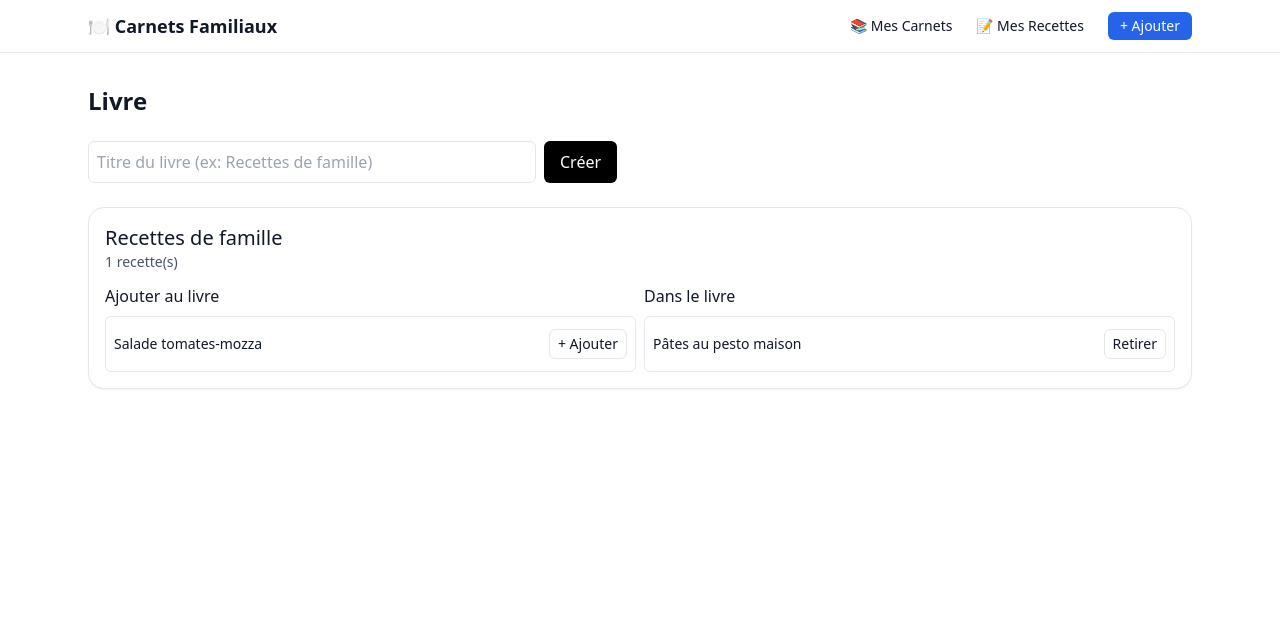
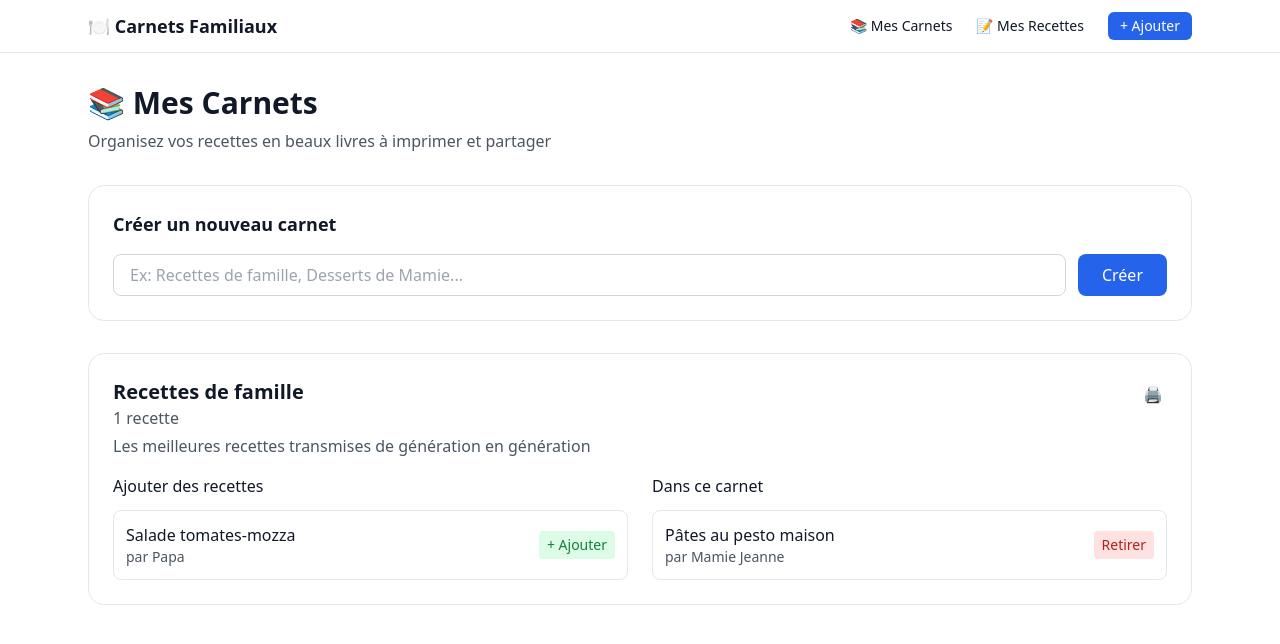
Before and after one commit to oliviertgpls-tech/Fdt-2, a Next.js app: page /library in a window 1280 px wide. Shown: the top 644 px of the page. Built offline with nearby package versions, Linux system fonts and the light colour scheme.

Commit message:
Update page.tsx

```diff
--- a/app/(tabs)/library/page.tsx
+++ b/app/(tabs)/library/page.tsx
@@ -1,7 +1,4 @@
 "use client";
-export const dynamic = "force-dynamic";
-export const revalidate = 0;
-export const fetchCache = "force-no-store";
 
 import { useState } from "react";
 import { useRecipes } from "@/contexts/RecipesProvider";
@@ -11,11 +8,22 @@ export default function LibraryPage() {
   const [title, setTitle] = useState("");
 
   return (
-    <section className="space-y-6">
-      <h1 className="text-2xl font-semibold">Livre</h1>
+    <section className="space-y-8">
+      {/* En-tête */}
+      <div className="space-y-2">
+        <h1 className="text-3xl font-bold text-gray-900">📚 Mes Carnets</h1>
+        <p className="text-gray-600">
+          Organisez vos recettes en beaux livres à imprimer et partager
+        </p>
+      </div>
 
+      {/* Formulaire de création */}
+      <div className="bg-white p-6 rounded-xl border border-gray-200">
+        <h2 className="text-lg font-semibold text-gray-900 mb-4">
+          Créer un nouveau carnet
+        </h2>
         <form
-        className="flex gap-2"
+          className="flex gap-3"
           onSubmit={(e) => {
             e.preventDefault();
             if (!title.trim()) return;
@@ -24,63 +32,133 @@ export default function LibraryPage() {
           }}
         >
           <input
-          className="w-full max-w-md rounded-md border p-2"
-          placeholder="Titre du livre (ex: Recettes de famille)"
+            className="flex-1 rounded-lg border border-gray-300 px-4 py-2 focus:border-blue-500 focus:outline-none focus:ring-2 focus:ring-blue-200"
+            placeholder="Ex: Recettes de famille, Desserts de Mamie..."
             value={title}
             onChange={(e) => setTitle(e.target.value)}
+            required
           />
-        <button className="rounded-md bg-black px-4 py-2 text-white">Créer</button>
+          <button
+            type="submit"
+            className="rounded-lg bg-blue-600 px-6 py-2 text-white font-medium hover:bg-blue-700 transition-colors"
+            disabled={!title.trim()}
+          >
+            Créer
+          </button>
         </form>
+      </div>
 
-      {books.map((b) => (
-        <div key={b.id} className="rounded-xl border bg-white p-4 shadow-sm">
-          <h2 className="text-xl font-medium">{b.title}</h2>
-          <p className="text-sm text-gray-600">{b.recipeIds.length} recette(s)</p>
+      {/* Liste des carnets */}
+      {books.length === 0 ? (
+        <div className="text-center py-12 bg-gray-50 rounded-xl">
+          <div className="text-6xl mb-4">📖</div>
+          <h3 className="text-lg font-medium text-gray-900 mb-2">
+            Aucun carnet pour l'instant
+          </h3>
+          <p className="text-gray-600">
+            Créez votre premier carnet pour organiser vos recettes
+          </p>
+        </div>
+      ) : (
+        <div className="space-y-6">
+          {books.map((book) => (
+            <div key={book.id} className="bg-white rounded-xl border border-gray-200 p-6">
+              <div className="flex justify-between items-start mb-4">
+                <div>
+                  <h2 className="text-xl font-semibold text-gray-900">{book.title}</h2>
+                  <p className="text-gray-600">
+                    {book.recipeIds.length} recette{book.recipeIds.length !== 1 ? 's' : ''}
+                  </p>
+                  {book.description && (
+                    <p className="text-gray-600 mt-1">{book.description}</p>
+                  )}
+                </div>
+                <button className="text-gray-400 hover:text-gray-600 p-1">
+                  🖨️
+                </button>
+              </div>
 
-          <div className="mt-3 grid gap-2 md:grid-cols-2">
+              <div className="grid gap-6 md:grid-cols-2">
+                {/* Recettes disponibles */}
                 <div>
-              <h3 className="font-medium">Ajouter au livre</h3>
-              <ul className="mt-2 max-h-60 overflow-auto rounded-md border p-2 text-sm">
+                  <h3 className="font-medium text-gray-900 mb-3">
+                    Ajouter des recettes
+                  </h3>
+                  <div className="max-h-60 overflow-auto rounded-lg border border-gray-200">
                     {recipes
-                  .filter((r) => !b.recipeIds.includes(r.id))
-                  .map((r) => (
-                    <li key={r.id} className="flex items-center justify-between gap-2 py-1">
-                      <span className="truncate">{r.title}</span>
+                      .filter((r) => !book.recipeIds.includes(r.id))
+                      .map((recipe) => (
+                        <div
+                          key={recipe.id}
+                          className="flex items-center justify-between gap-3 p-3 border-b border-gray-100 last:border-b-0"
+                        >
+                          <div className="min-w-0 flex-1">
+                            <p className="font-medium text-gray-900 truncate">
+                              {recipe.title}
+                            </p>
+                            {recipe.author && (
+                              <p className="text-sm text-gray-600">par {recipe.author}</p>
+                            )}
+                          </div>
                           <button
-                        onClick={() => addRecipeToBook(b.id, r.id)}
-                        className="rounded-md border px-2 py-1"
+                            onClick={() => addRecipeToBook(book.id, recipe.id)}
+                            className="flex-shrink-0 text-sm bg-green-100 text-green-700 px-2 py-1 rounded hover:bg-green-200 transition-colors"
                           >
                             + Ajouter
                           </button>
-                    </li>
+                        </div>
                       ))}
-              </ul>
+                    {recipes.filter((r) => !book.recipeIds.includes(r.id)).length === 0 && (
+                      <p className="p-4 text-gray-500 text-center italic">
+                        Toutes vos recettes sont déjà dans ce carnet
+                      </p>
+                    )}
+                  </div>
                 </div>
 
+                {/* Recettes dans le carnet */}
                 <div>
-              <h3 className="font-medium">Dans le livre</h3>
-              <ul className="mt-2 max-h-60 overflow-auto rounded-md border p-2 text-sm">
-                {b.recipeIds.map((rid) => {
-                  const r = recipes.find((x) => x.id === rid);
-                  if (!r) return null;
+                  <h3 className="font-medium text-gray-900 mb-3">
+                    Dans ce carnet
+                  </h3>
+                  <div className="max-h-60 overflow-auto rounded-lg border border-gray-200">
+                    {book.recipeIds.map((recipeId) => {
+                      const recipe = recipes.find((r) => r.id === recipeId);
+                      if (!recipe) return null;
                       return (
-                    <li key={rid} className="flex items-center justify-between gap-2 py-1">
-                      <span className="truncate">{r.title}</span>
+                        <div
+                          key={recipeId}
+                          className="flex items-center justify-between gap-3 p-3 border-b border-gray-100 last:border-b-0"
+                        >
+                          <div className="min-w-0 flex-1">
+                            <p className="font-medium text-gray-900 truncate">
+                              {recipe.title}
+                            </p>
+                            {recipe.author && (
+                              <p className="text-sm text-gray-600">par {recipe.author}</p>
+                            )}
+                          </div>
                           <button
-                        onClick={() => removeRecipeFromBook(b.id, rid)}
-                        className="rounded-md border px-2 py-1"
+                            onClick={() => removeRecipeFromBook(book.id, recipeId)}
+                            className="flex-shrink-0 text-sm bg-red-100 text-red-700 px-2 py-1 rounded hover:bg-red-200 transition-colors"
                           >
                             Retirer
                           </button>
-                    </li>
+                        </div>
                       );
                     })}
-                {!b.recipeIds.length && <li className="text-gray-500">Aucune recette pour l’instant.</li>}
-              </ul>
+                    {book.recipeIds.length === 0 && (
+                      <p className="p-4 text-gray-500 text-center italic">
+                        Aucune recette pour l'instant
+                      </p>
+                    )}
+                  </div>
                 </div>
               </div>
             </div>
           ))}
+        </div>
+      )}
     </section>
   );
 }
```
Lines whose indentation alone changed are shown as unchanged.
